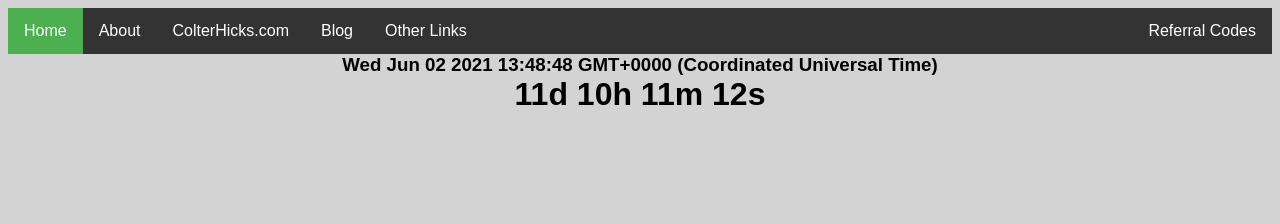
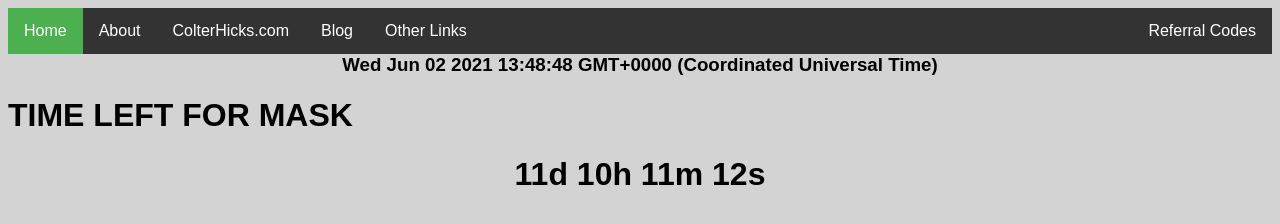
Before and after one commit to RubeHicksCube/home, a plain HTML site: page Smith.html in a window 1280 px wide. Drawn offline with Linux system fonts and the light colour scheme.

Commit message:
Add files via upload

```diff
--- a/Smith.html
+++ b/Smith.html
@@ -38,7 +38,8 @@
             </script>
 </div>
 
-<h1 id="finalCountdown" class="center">TIME LEFT FOR MASK</h1>
+<h1>TIME LEFT FOR MASK</h1>
+<h1 id="finalCountdown" class="center"></h1>
             <script>
             // Set the date we're counting down to
             var countDownDate = new Date("Jun 14, 2021 00:00:00").getTime();
```
